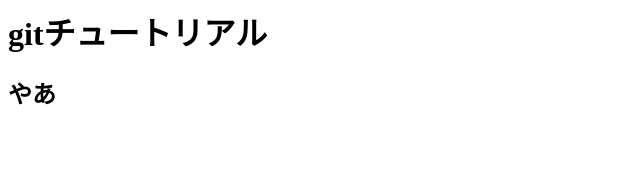
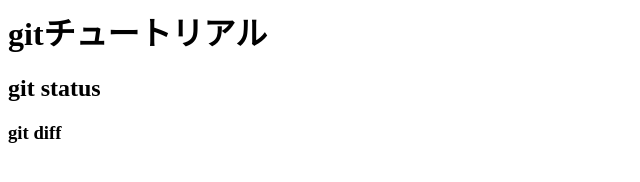
Before and after one commit to yama3483/git_tutorial, a plain HTML site: page index.html in a window 1280 px wide. Shown: the whole page, without its empty margins (0-640 px from the left). Drawn offline with Linux system fonts and the light colour scheme.

Commit message:
git diffを追記

```diff
--- a/index.html
+++ b/index.html
@@ -1,2 +1,3 @@
 <h1>gitチュートリアル</h1>
-<h2>やあ</h2>
+<h2>git status</h2>
+<h3>git diff</h3>
```
